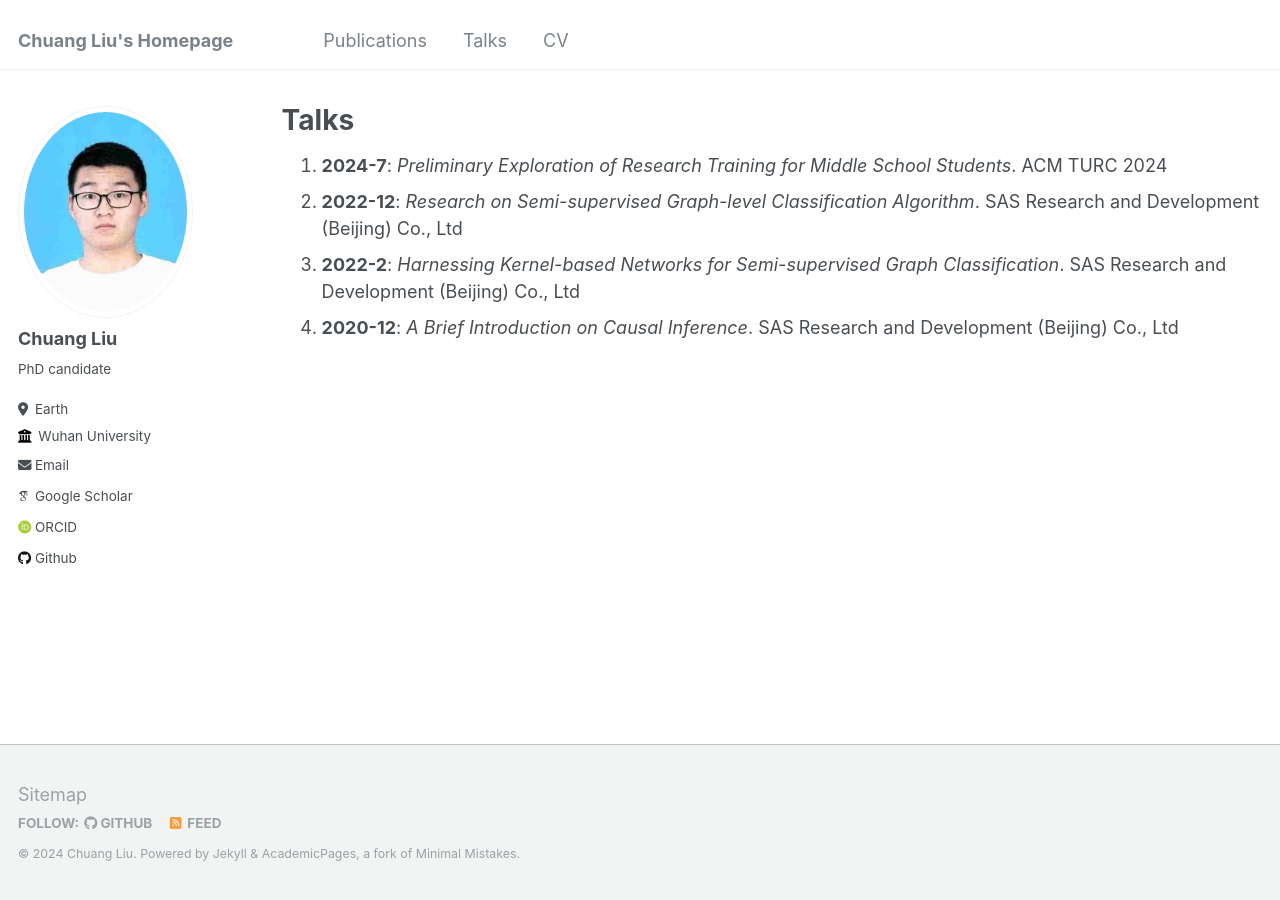
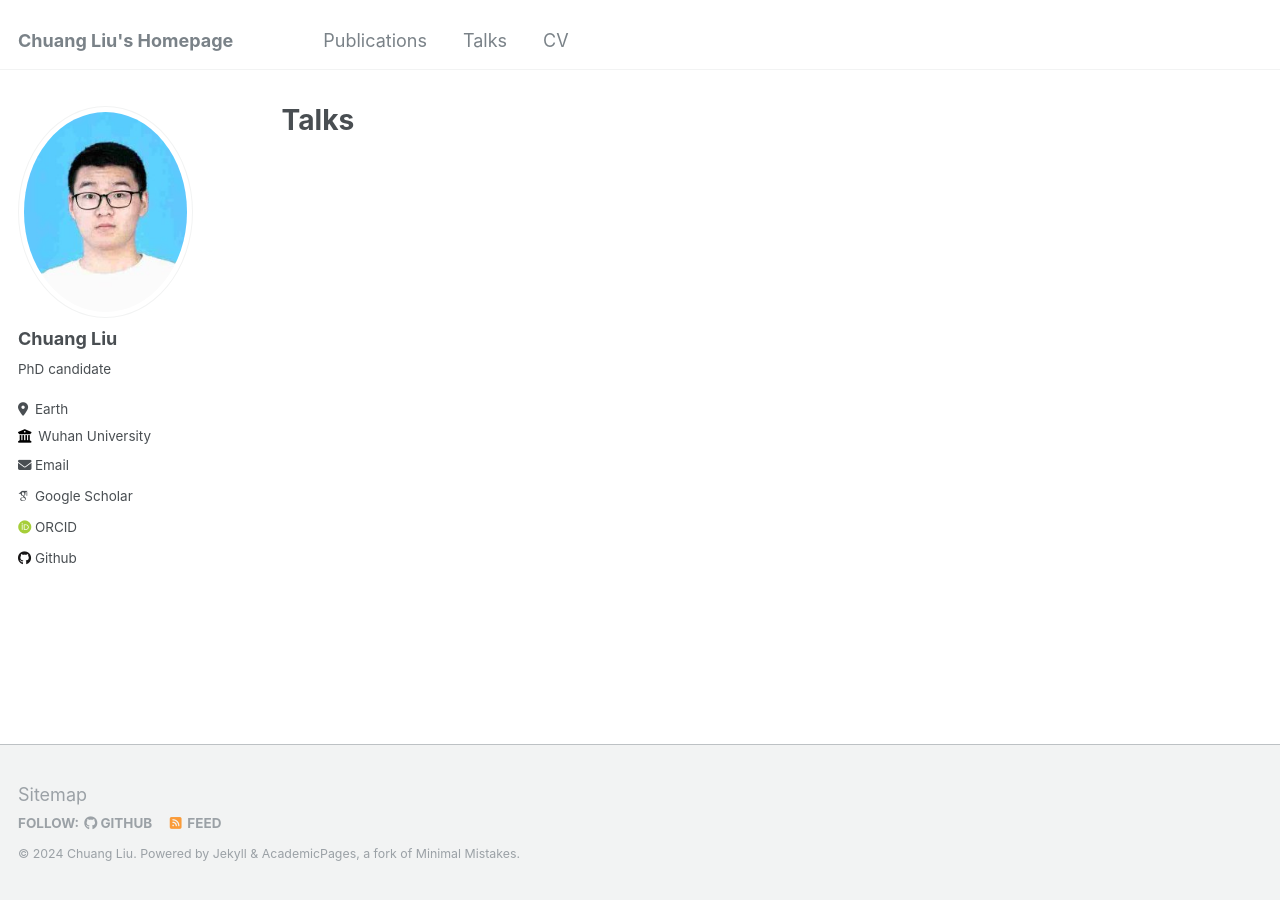
Before and after one commit to LiuChuang0059/LiuChuang0059.github.io, a Jekyll site: the page built from _pages/talks.md, in a window 1280 px wide. Built offline with Jekyll 4.4.1, drawn with Linux system fonts in a browser that asks for light colours; some web fonts are replaced.

Commit message:
Update talks.md

```diff
--- a/_pages/talks.md
+++ b/_pages/talks.md
@@ -4,8 +4,3 @@ title: "Talks"
 permalink: /talks/
 author_profile: true
 ---
-
-1.  **2024-7**: *Preliminary Exploration of Research Training for Middle School Students*. ACM TURC 2024
-1.  **2022-12**: *Research on Semi-supervised Graph-level Classification Algorithm*. SAS Research and Development (Beijing) Co., Ltd
-1.  **2022-2**: *Harnessing Kernel-based Networks for Semi-supervised Graph Classification*. SAS Research and Development (Beijing) Co., Ltd
-1.  **2020-12**: *A Brief Introduction on Causal Inference*. SAS Research and Development (Beijing) Co., Ltd
```
